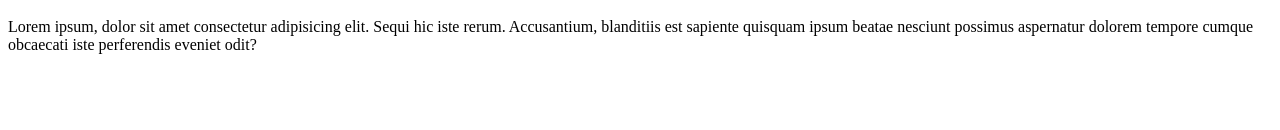
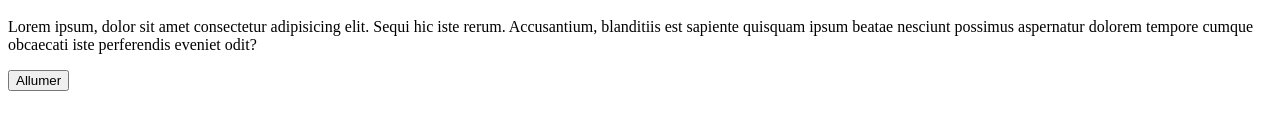
Before and after one commit to abdoulaye151297/github-test-practice, a plain HTML site: page index.html in a window 1280 px wide. Shown: the part 196-326 px from the top of the page. Drawn offline with Linux system fonts and the light colour scheme.

Commit message:
ajout du boutton allumer

```diff
--- a/index.html
+++ b/index.html
@@ -19,6 +19,7 @@
         blanditiis est sapiente quisquam ipsum beatae nesciunt possimus aspernatur
         dolorem tempore cumque obcaecati iste perferendis eveniet odit?
     </p>
+    <button>Allumer</button>
 
 </body>
 </html>
```
